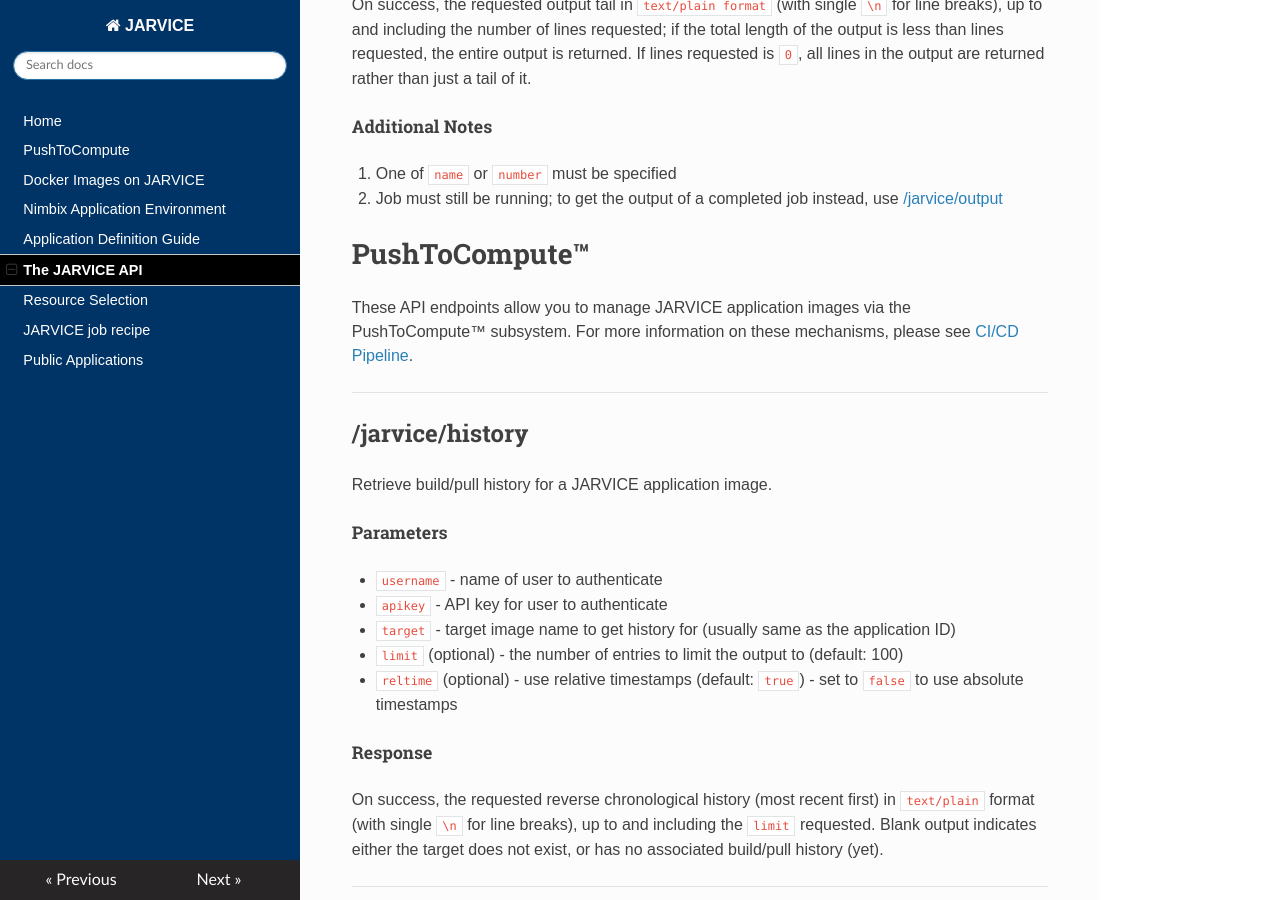
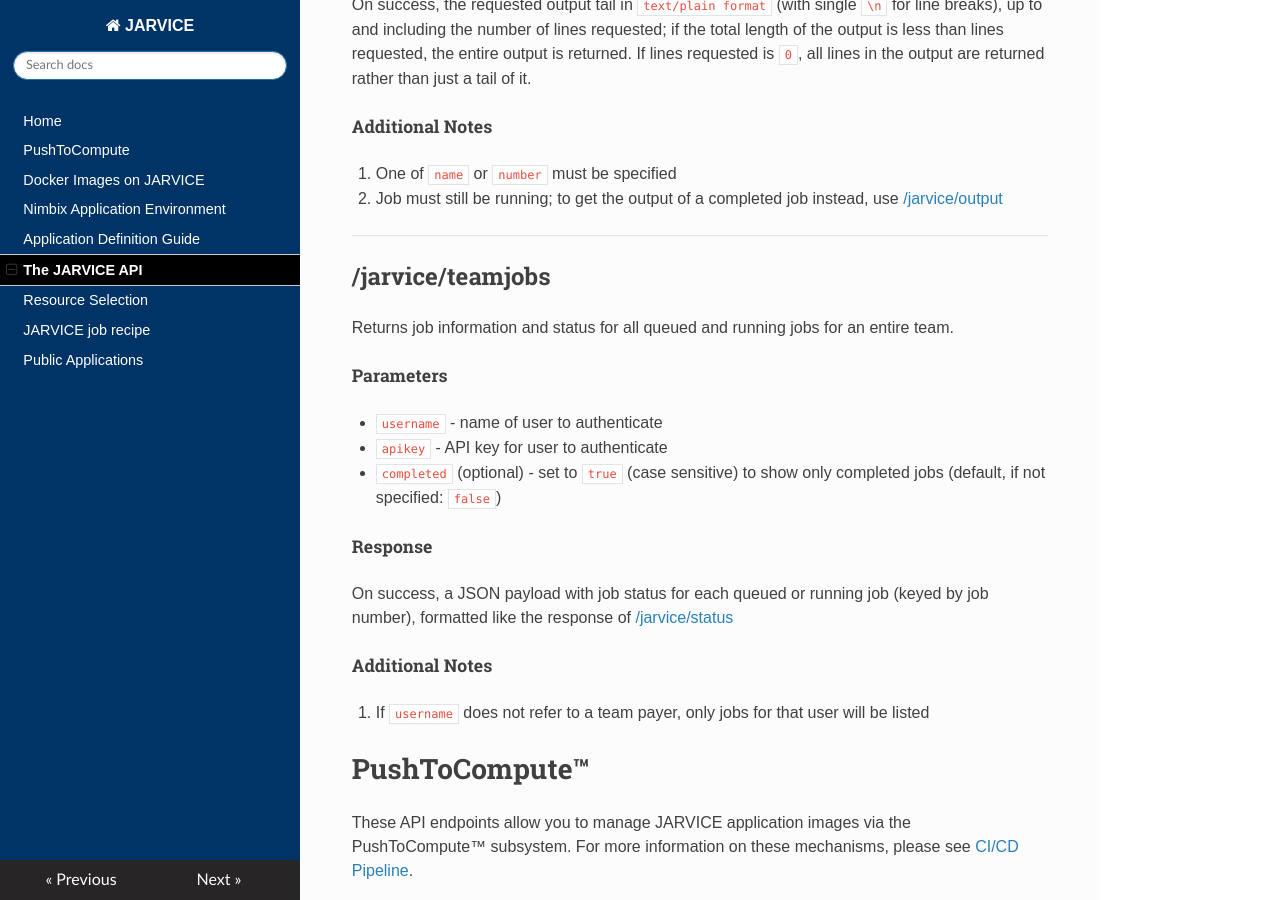
Before and after one commit to nimbix/jardoc, an MkDocs documentation site: the page built from docs/api.md, in a window 1280 px wide and 900 px high, scrolled down 9816 px. Built offline with MkDocs 1.6.1, drawn with Linux system fonts in a browser that asks for light colours; nearby versions of some CDN libraries; old or Windows-style settings are respelled for this version of MkDocs.

Commit message:
update for /jarvice/teamjobs endpoint

````diff
--- a/docs/api.md
+++ b/docs/api.md
@@ -269,7 +269,6 @@
 
 On success, a JSON payload with job status for each queued or running job (keyed by job number), formatted like the response of [/jarvice/status](#jarvicestatus)
 
-
 ---
 ## /jarvice/machines
 
@@ -415,6 +414,27 @@
 
 2. Job must still be running; to get the output of a completed job instead, use [/jarvice/output](#jarviceoutput)
 
+---
+## /jarvice/teamjobs
+
+Returns job information and status for all queued and running jobs for an entire team.
+
+##### Parameters
+
+* ```username``` - name of user to authenticate
+
+* ```apikey``` - API key for user to authenticate
+
+* ```completed``` (optional) - set to ```true``` (case sensitive) to show only completed jobs (default, if not specified: ```false```)
+
+##### Response
+
+On success, a JSON payload with job status for each queued or running job (keyed by job number), formatted like the response of [/jarvice/status](#jarvicestatus)
+
+##### Additional Notes
+
+1. If `username` does not refer to a team payer, only jobs for that user will be listed
+
 
 # PushToCompute&trade;
 
````
